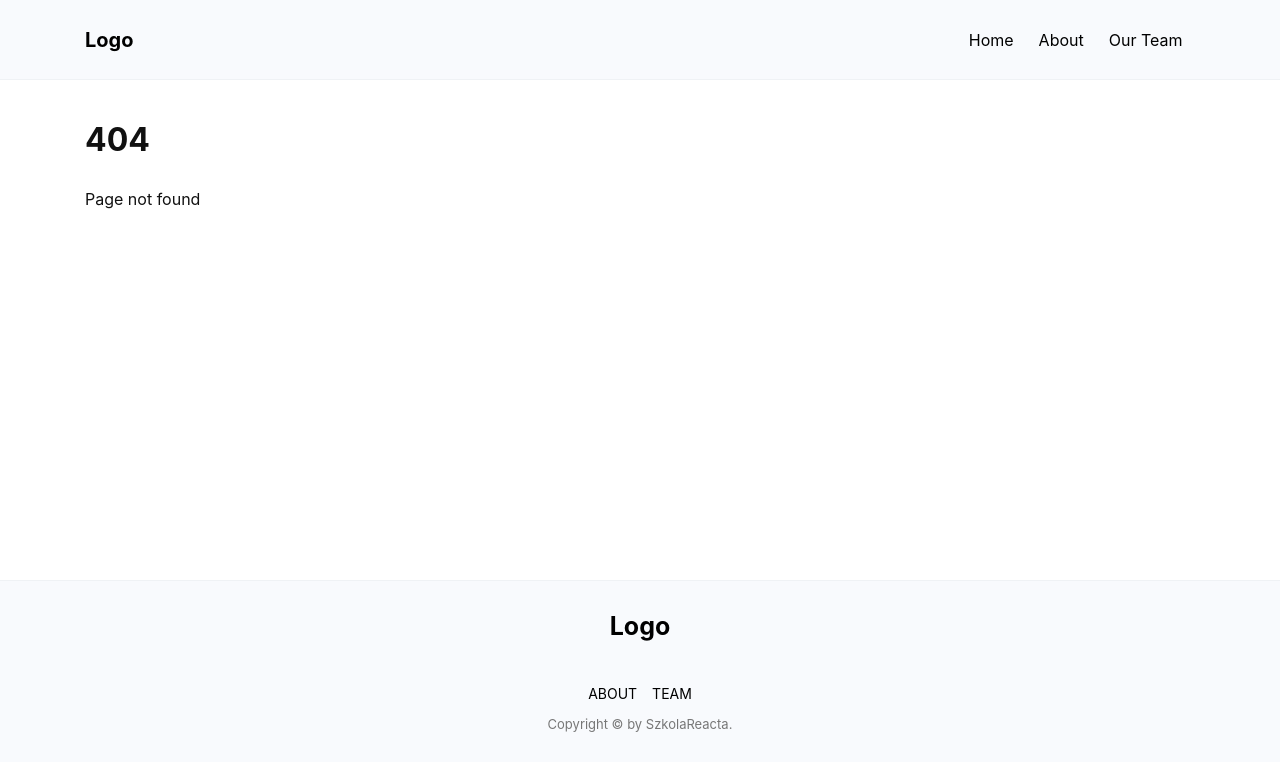
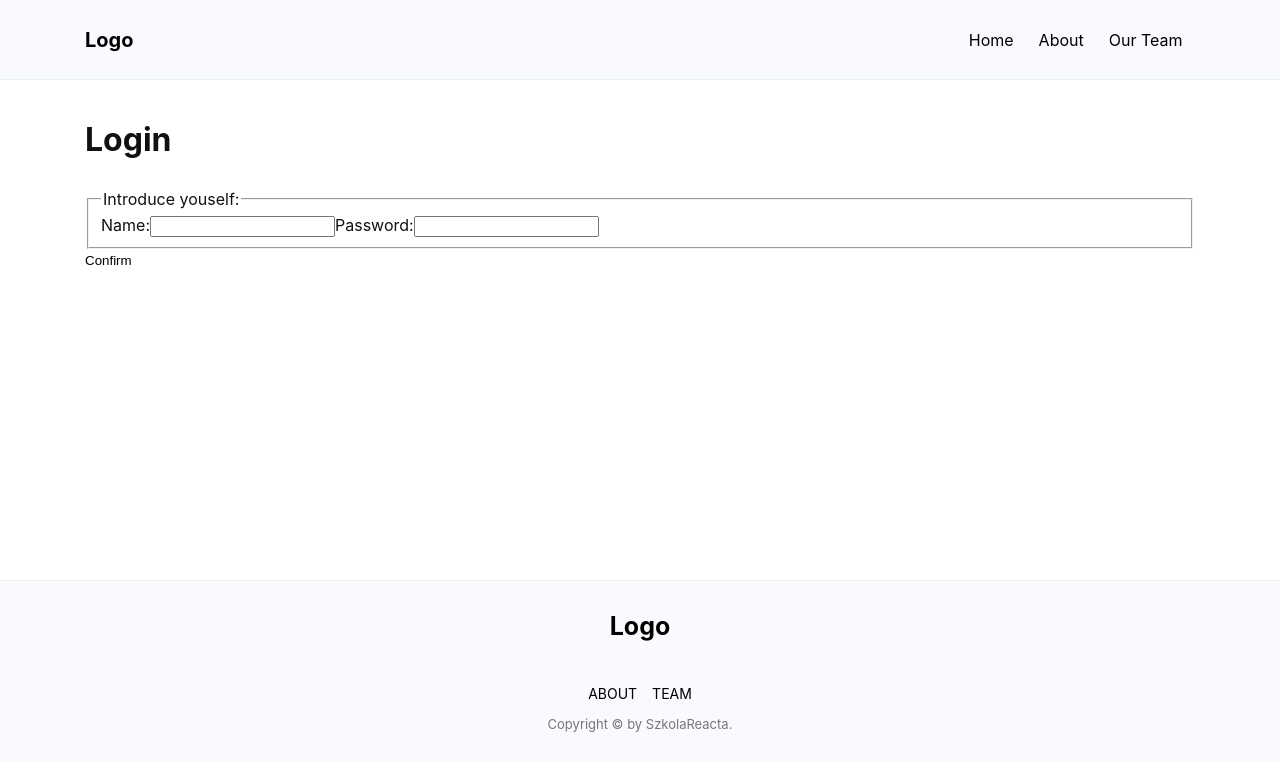
Before and after one commit to szkola-reacta/team-red-v2-app, a React (Create React App) app: page /login in a window 1280 px wide. Before the commit this address had no page. Shown: the top 770 px of the page. Built offline with nearby package versions, Linux system fonts and the light colour scheme.

Commit message:
feat(app): add loging

```diff
--- a/src/App.js
+++ b/src/App.js
@@ -1,15 +1,16 @@
 import "./styles/style.scss";
 import { BrowserRouter as Router, Route, Routes } from "react-router-dom";
-
+import { Login } from "pages/Login";
 import Navbar from "./components/layout/Navbar";
 import Footer from "./components/layout/Footer";
-
 import About from "./pages/About";
 import NotFound from "./pages/NotFound";
 import Home from "./pages/Home";
 import Team from "./pages/Team";
+// import { useLoginContext } from "components/login/LoginProvider";
 
 const App = () => {
+  // const {logged} = useLoginContext();
   return (
     <Router>
       <div className="flex flex-col justify-between h-screen">
@@ -21,6 +22,9 @@ const App = () => {
               <Route path="/about" element={<About />} />
               <Route path="/team" element={<Team />} />
               <Route path="/*" element={<NotFound />} />
+              {/* Examplary rout  */}
+              {/* <Route path="example" element={logged ? <ExampleElem/> : <Login/>}/> */}
+              <Route path="/login" element={<Login />} />
             </Routes>
           </div>
         </main>
--- /dev/null
+++ b/src/components/login/LoginProvider.js
@@ -0,0 +1,14 @@
+import { useStorage } from "features/useStorage";
+import { createContext, useContext } from "react";
+
+const LoginContext = createContext();
+const LoginProvider = ({ children }) => {
+  const [logged, setLogged] = useStorage("logged");
+  return (
+    // eslint-disable-next-line react/jsx-no-constructed-context-values
+    <LoginContext.Provider value={{ logged, setLogged }}>{children}</LoginContext.Provider>
+  );
+};
+
+export const useLoginContext = () => useContext(LoginContext);
+export default LoginProvider;
--- /dev/null
+++ b/src/features/useStorage.js
@@ -0,0 +1,9 @@
+import { useEffect, useState } from "react";
+
+export const useStorage = (key) => {
+  const [value, setValue] = useState(() => sessionStorage.getItem(key));
+  useEffect(() => {
+    sessionStorage.setItem(key, value);
+  });
+  return [value, setValue];
+};
--- a/src/index.js
+++ b/src/index.js
@@ -1,11 +1,14 @@
 import React from "react";
 import ReactDOM from "react-dom/client";
 import "./index.css";
+import LoginProvider from "components/login/LoginProvider";
 import App from "./App";
 
 const root = ReactDOM.createRoot(document.getElementById("root"));
 root.render(
   <React.StrictMode>
-    <App />
+    <LoginProvider>
+      <App />
+    </LoginProvider>
   </React.StrictMode>,
 );
--- a/src/pages/Home.js
+++ b/src/pages/Home.js
@@ -1,6 +1,26 @@
+import { useLoginContext } from "components/login/LoginProvider";
+import { Link } from "react-router-dom";
+
 function Home() {
+  const { logged, setLogged } = useLoginContext();
   return (
     <>
+      <p>
+        {logged ? (
+          <>
+            You are logged as &nbsp;
+            <b>{logged}</b>
+            <button style={{ marginLeft: "2em" }} type="button" onClick={() => setLogged("")}>
+              Logout
+            </button>
+          </>
+        ) : (
+          <>
+            You are not logged,
+            <Link to="/login"> loggin please!</Link>
+          </>
+        )}
+      </p>
       <h1>here will be some data list rendering</h1>
       <p>work in progress.......</p>
     </>
--- /dev/null
+++ b/src/pages/Login.js
@@ -0,0 +1,58 @@
+import { useLoginContext } from "components/login/LoginProvider";
+import { useState } from "react";
+import { useNavigate } from "react-router-dom";
+import { loging } from "services/loginAPI";
+import "styles/style.scss";
+
+export const Login = () => {
+  const { setLogged } = useLoginContext();
+  const [loading, setLoading] = useState(false);
+  const [isValid, setIsValid] = useState(true);
+  const navigate = useNavigate();
+
+  const handleSubmit = (ev) => {
+    ev.preventDefault();
+    const {
+      target: {
+        elements: { name, password },
+      },
+    } = ev;
+    setLoading(true);
+    loging(name.value, password.value)
+      .then((data) => {
+        if (data) {
+          setIsValid(true);
+          setLogged(data);
+          navigate("/");
+        } else {
+          setIsValid(false);
+        }
+      })
+      .finally(() => setLoading(false));
+  };
+  return (
+    <div>
+      <h3 className="loader" style={{ display: loading ? "block" : "none" }}>
+        Waiting....
+      </h3>
+      <h4 style={{ ccolor: "red", display: !isValid ? "block" : "none" }}>
+        invalid password... (correct is 12345 ) &#128513;
+      </h4>
+      <h1>Login</h1>
+      <form onSubmit={handleSubmit}>
+        <fieldset>
+          <legend>Introduce youself:</legend>
+          <label htmlFor="name">
+            Name:
+            <input id="name" required />
+          </label>
+          <label htmlFor="password">
+            Password:
+            <input type="password" id="password" required />
+          </label>
+        </fieldset>
+        <button type="submit">Confirm</button>
+      </form>
+    </div>
+  );
+};
--- /dev/null
+++ b/src/services/loginAPI.js
@@ -0,0 +1,17 @@
+import axios from "axios";
+
+const loginAPI = axios.create({
+  baseURL: "https://red-team-app-server.vercel.app/",
+});
+
+export const loging = (name, password) => {
+  return loginAPI
+    .get("/login", {
+      auth: {
+        username: name,
+        password,
+      },
+    })
+    .then((resp) => resp.data)
+    .catch((err) => console.error(err));
+};
--- /dev/null
+++ b/src/styles/layout/_loader.scss
@@ -0,0 +1,17 @@
+@keyframes flashed {
+  from {
+    opacity: 1;
+  }
+  to {
+    opacity: 0.1;
+  }
+}
+.loader {
+  color: $color-primary-blue;
+  position: fixed;
+  top: 50%;
+  left: 50%;
+  transform: translate(-50%, -50%);
+  animation: flashed 1s infinite alternate;
+  text-align: center;
+}
--- a/src/styles/style.scss
+++ b/src/styles/style.scss
@@ -6,3 +6,4 @@
 @import "layout/navbar";
 @import "layout/main";
 @import "layout/footer";
+@import "layout/loader";
```
